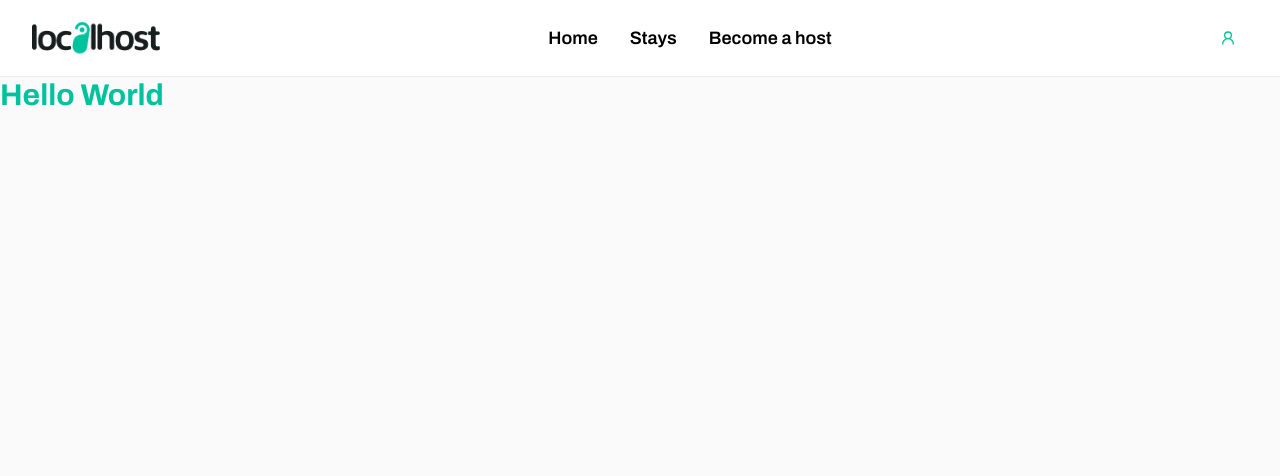
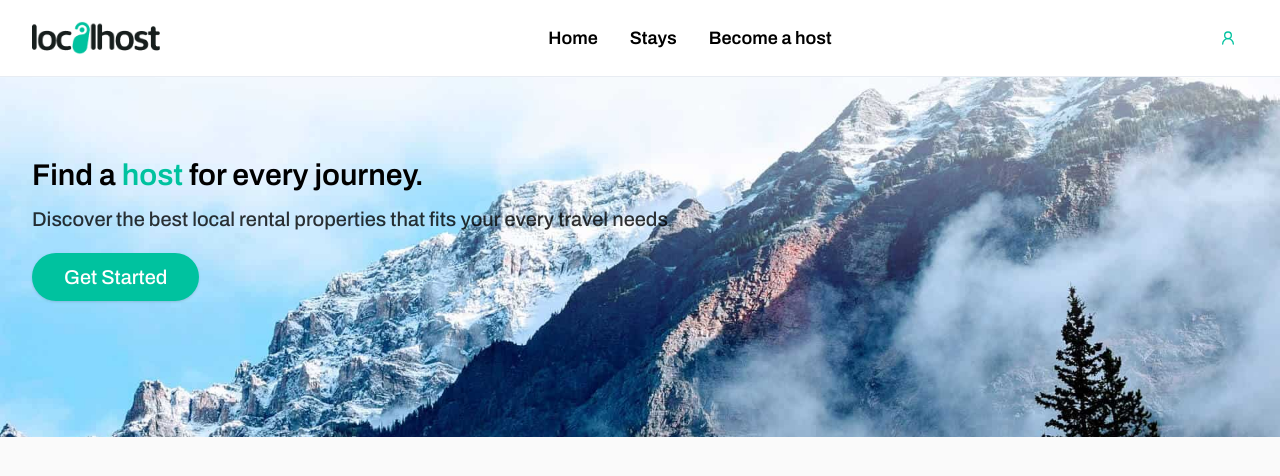
Before and after one commit to alaashalaby/Localhost-Website, a Next.js app: page / in a window 1280 px wide. Shown: the top 476 px of the page. Built offline with nearby package versions, Linux system fonts and the light colour scheme.

Commit message:
Add Banner componrnt to HomePage

```diff
--- a/src/app/page.tsx
+++ b/src/app/page.tsx
@@ -1,3 +1,6 @@
+import Banner from "@/components/Banner";
 export default function Home() {
-  return <h1 className="text-3xl text-accentColor font-bold">Hello World</h1>;
+  return (
+      <Banner/>
+  )
 }
```
